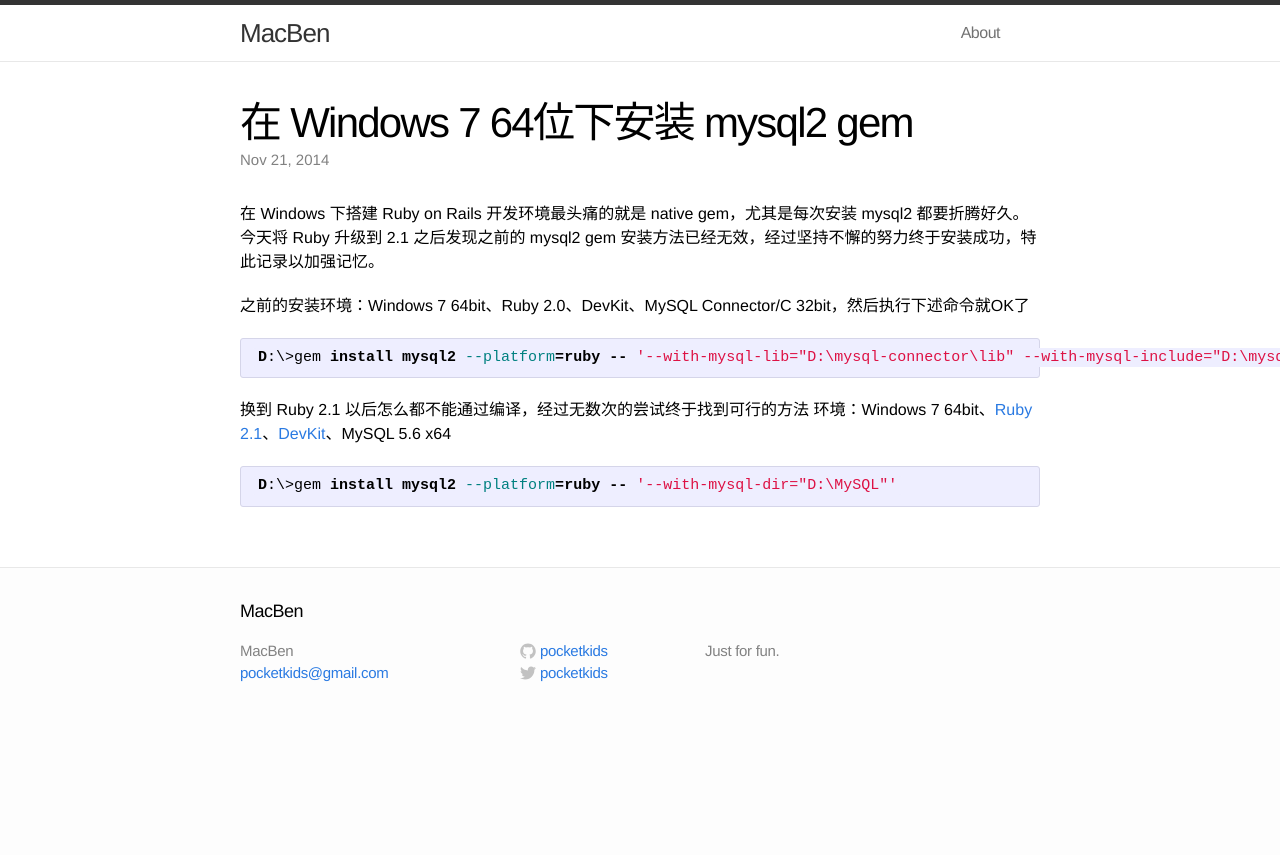
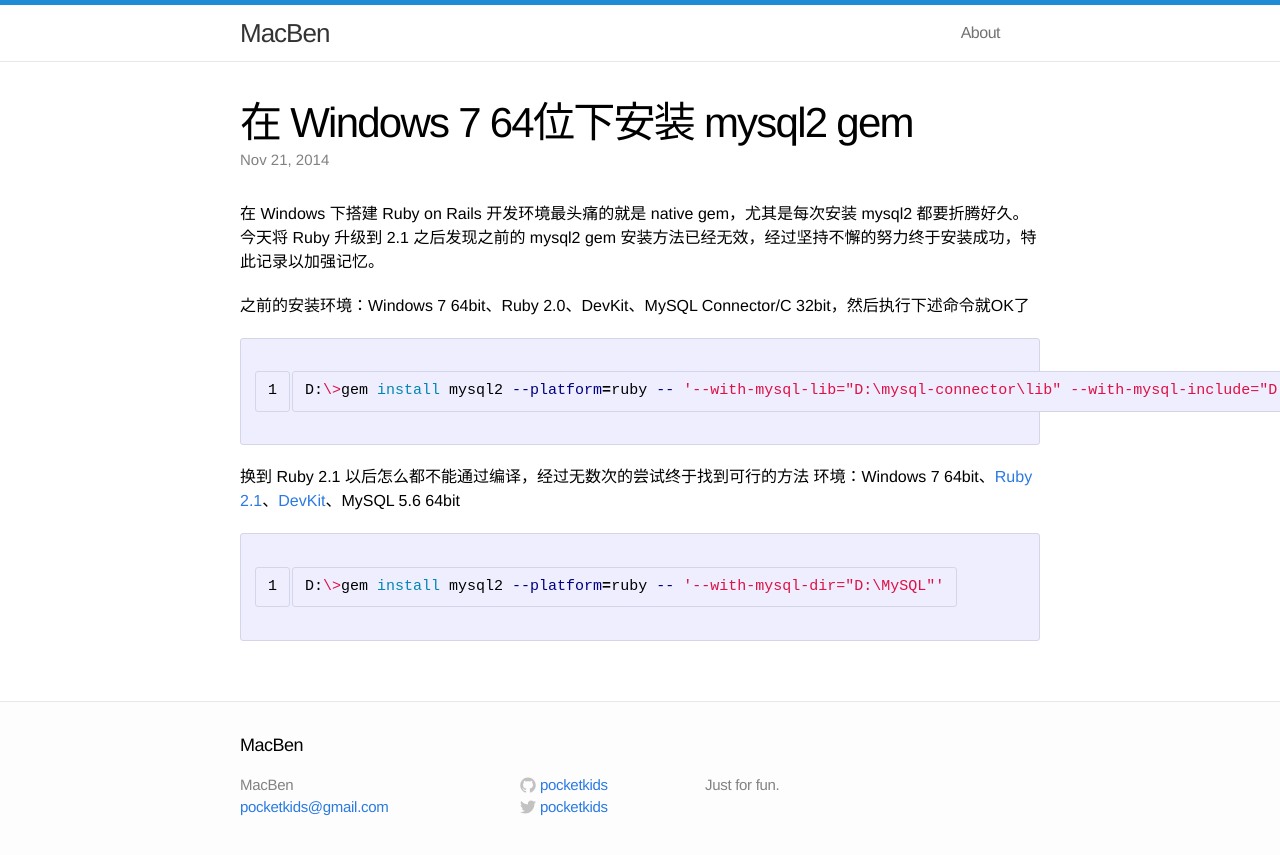
Before and after one commit to pocketkids/pocketkids.github.io, a Jekyll site: the page built from _posts/2014-11-21-how-to-install-mysql2-gem-on-windows.md, in a window 1280 px wide. Shown: the top 855 px of the page. Built offline with Jekyll 4.4.1, drawn with Linux system fonts in a browser that asks for light colours.

Commit message:
fixed bugs

```diff
--- a/_posts/2014-11-21-how-to-install-mysql2-gem-on-windows.md
+++ b/_posts/2014-11-21-how-to-install-mysql2-gem-on-windows.md
@@ -2,18 +2,21 @@
 layout: post
 title:  "在 Windows 7 64位下安装 mysql2 gem"
 date:   2014-11-21 15:35:20
-categories: ruby gem
+categories: ruby
 ---
 
 在 Windows 下搭建 Ruby on Rails 开发环境最头痛的就是 native gem，尤其是每次安装 mysql2 都要折腾好久。
 今天将 Ruby 升级到 2.1 之后发现之前的 mysql2 gem 安装方法已经无效，经过坚持不懈的努力终于安装成功，特此记录以加强记忆。
 
 之前的安装环境：Windows 7 64bit、Ruby 2.0、DevKit、MySQL Connector/C 32bit，然后执行下述命令就OK了
-{% highlight bat lineos %}
+
+{% highlight shell linenos %}
 D:\>gem install mysql2 --platform=ruby -- '--with-mysql-lib="D:\mysql-connector\lib" --with-mysql-include="D:\mysql-connector\include"'
 {% endhighlight %}
+
 换到 Ruby 2.1 以后怎么都不能通过编译，经过无数次的尝试终于找到可行的方法
-环境：Windows 7 64bit、[Ruby 2.1](http://dl.bintray.com/oneclick/rubyinstaller/rubyinstaller-2.1.5-x64.exe?direct)、[DevKit](http://cdn.rubyinstaller.org/archives/devkits/DevKit-mingw64-64-4.7.2-20130224-1432-sfx.exe)、MySQL 5.6 x64
-{% highlight bat lineos %}
+环境：Windows 7 64bit、[Ruby 2.1](http://dl.bintray.com/oneclick/rubyinstaller/rubyinstaller-2.1.5-x64.exe?direct)、[DevKit](http://cdn.rubyinstaller.org/archives/devkits/DevKit-mingw64-64-4.7.2-20130224-1432-sfx.exe)、MySQL 5.6 64bit
+
+{% highlight shell linenos %}
 D:\>gem install mysql2 --platform=ruby -- '--with-mysql-dir="D:\MySQL"'
 {% endhighlight %}
--- a/css/main.css
+++ b/css/main.css
@@ -41,7 +41,7 @@ a:visited { color: #205caa; }
 /* Site header */
 
 .site-header {
-  border-top: 5px solid #333;
+  border-top: 5px solid #1f8dd6;
   border-bottom: 1px solid #e8e8e8;
   min-height: 56px;
   background-color: white;
@@ -318,8 +318,7 @@ a:visited { color: #205caa; }
 .highlight .vg { color: #008080 } /* Name.Variable.Global */
 .highlight .vi { color: #008080 } /* Name.Variable.Instance */
 .highlight .il { color: #009999 } /* Literal.Number.Integer.Long */
-.highlignt pre { word-wrap: break-word; }
-
+.highlight pre code { word-wrap: break-word }
 
 /* media queries */
 /* ----------------------------------------------------------*/
```
